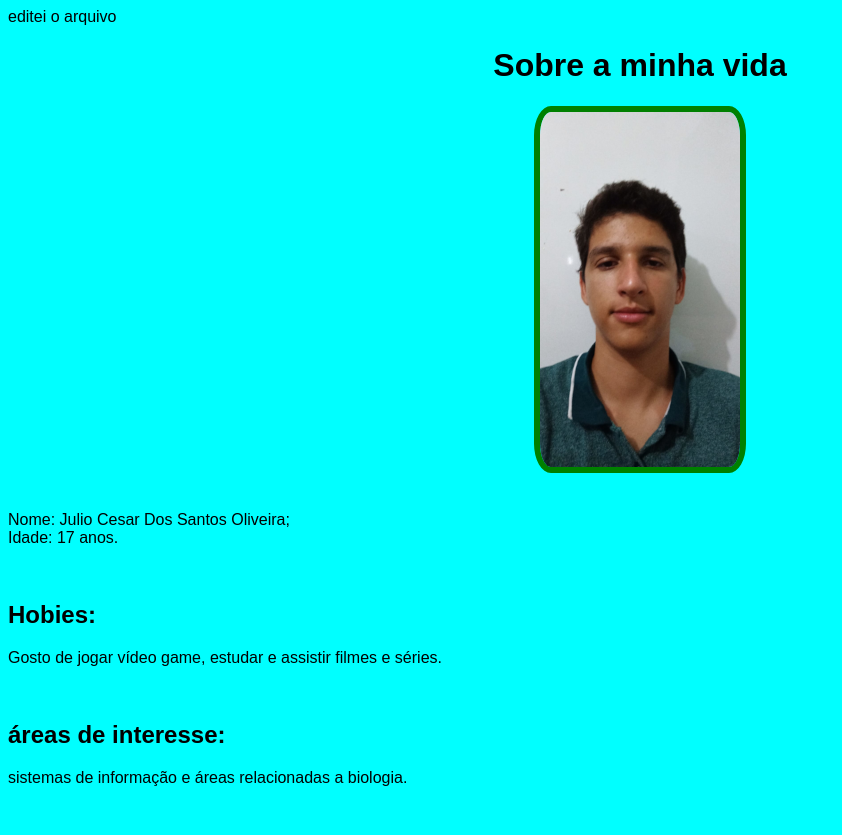
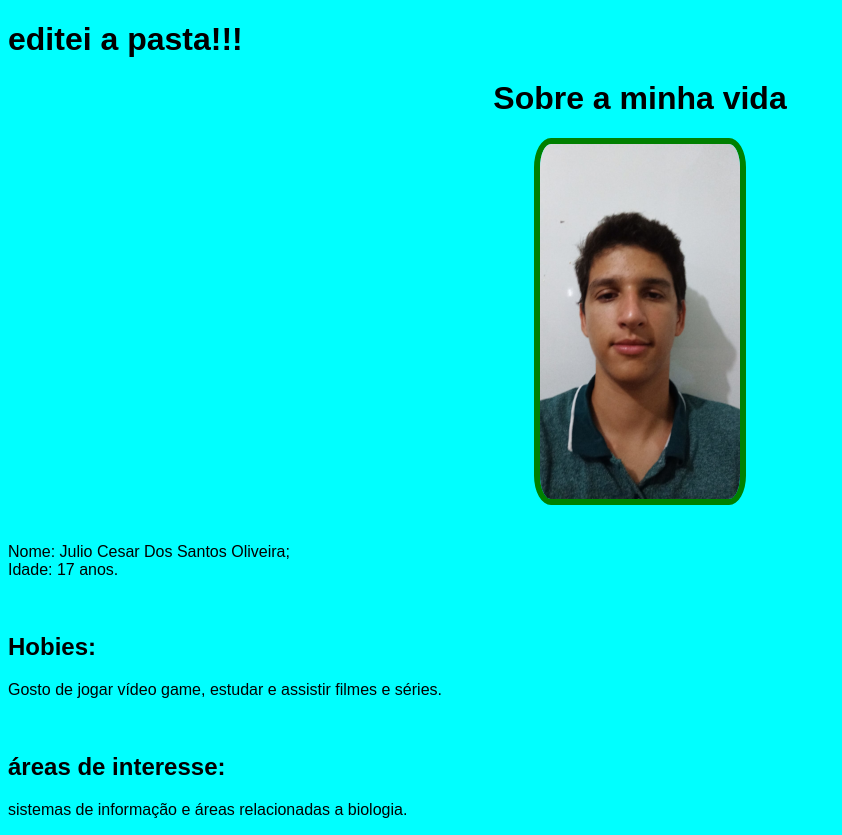
Before and after one commit to Jul10c3s4/meu_portif-lio, a plain HTML site: page aula-01_descrição_pessoal/index.html in a window 1280 px wide. Shown: the whole page, without its empty margins (0-842 px from the left). Before the commit the page ends 803 px from the top, so only its background shows below. Drawn offline with Linux system fonts and the light colour scheme.

Commit message:
Update index.html
editado

```diff
--- a/aula-01_descrição_pessoal/index.html
+++ b/aula-01_descrição_pessoal/index.html
@@ -1,7 +1,6 @@
 <!DOCTYPE html>
 <html lang="pt-br">
 <head>
-    editei o arquivo
     <meta charset="UTF-8">
     <meta http-equiv="X-UA-Compatible" content="IE=edge">
     <meta name="viewport" content="width=device-width, initial-scale=1.0">
@@ -9,6 +8,7 @@
     <title>Descrição pessoal</title>
 </head>
 <body>
+    <h1>editei a pasta!!!</h1>
     <center>
     <h1>Sobre a minha vida</h1>
     <img src="minha_foto-png-300.png" alt="minha foto"/>
```
